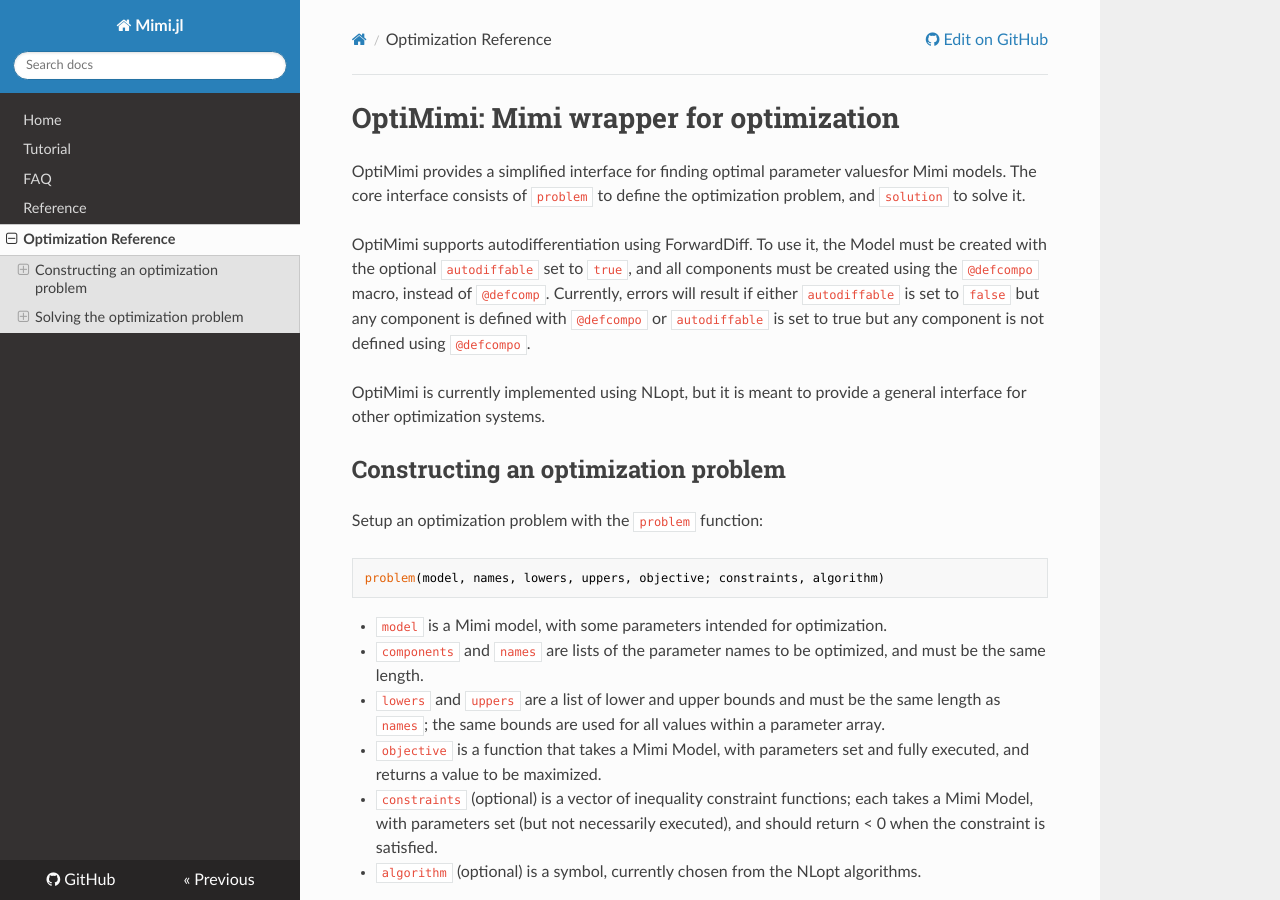
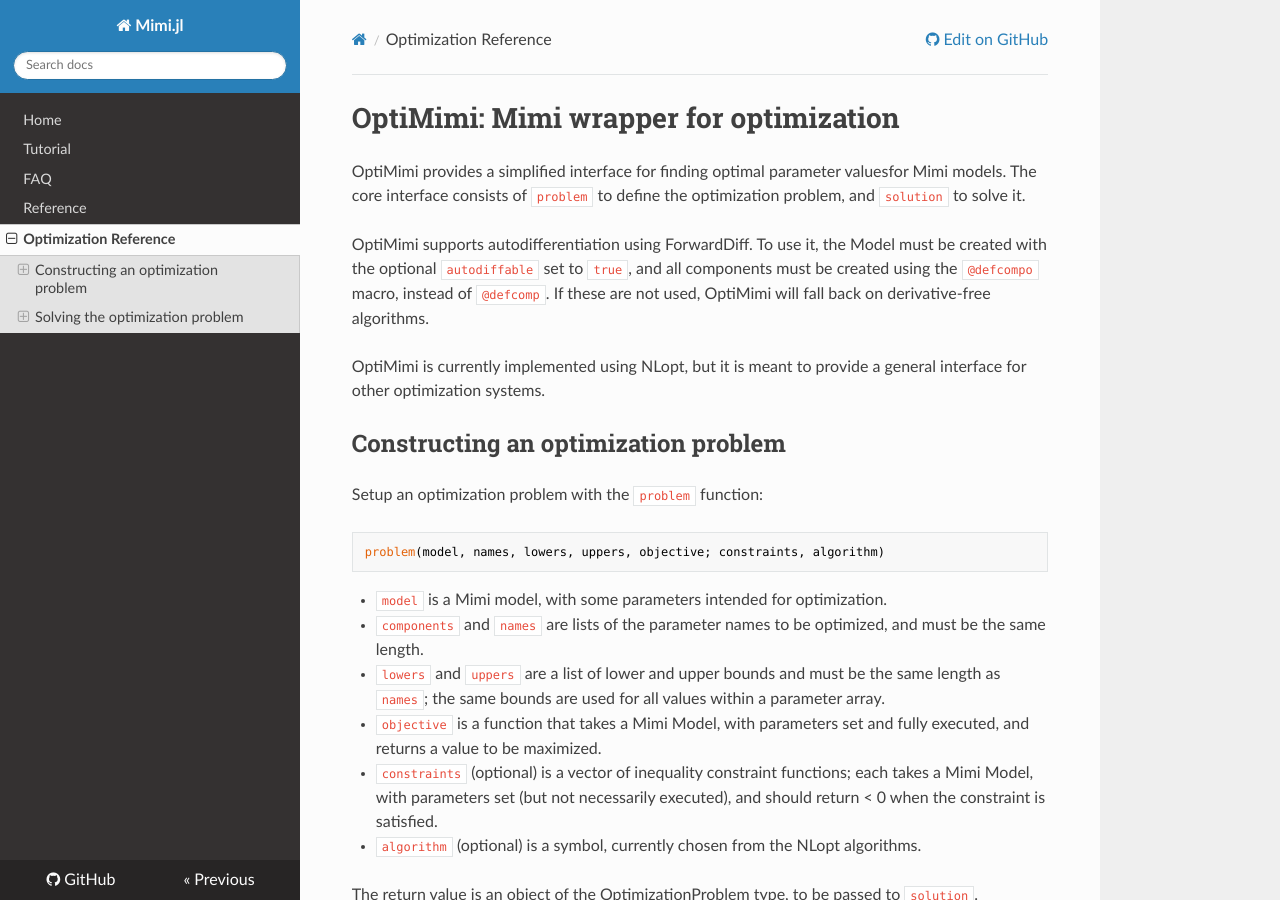
Before and after one commit to mimiframework/Mimi.jl, an MkDocs documentation site: the page built from doc/optimimi.md, in a window 1280 px wide and 900 px high. Built offline with MkDocs 1.6.1, drawn with Linux system fonts in a browser that asks for light colours; nearby versions of some CDN libraries; old or Windows-style settings are respelled for this version of MkDocs.

Commit message:
allow fall-back if autodiff'ability doesn't match

```diff
--- a/doc/optimimi.md
+++ b/doc/optimimi.md
@@ -7,10 +7,8 @@
 OptiMimi supports autodifferentiation using ForwardDiff.  To use it,
 the Model must be created with the optional `autodiffable` set to
 `true`, and all components must be created using the `@defcompo`
-macro, instead of `@defcomp`.  Currently, errors will result if either
-`autodiffable` is set to `false` but any component is defined with
-`@defcompo` or `autodiffable` is set to true but any component is not
-defined using `@defcompo`.
+macro, instead of `@defcomp`.  If these are not used, OptiMimi will
+fall back on derivative-free algorithms.
 
 OptiMimi is currently implemented using NLopt, but it is meant to
 provide a general interface for other optimization systems.
```
Also changed, not shown: 1 other file.
